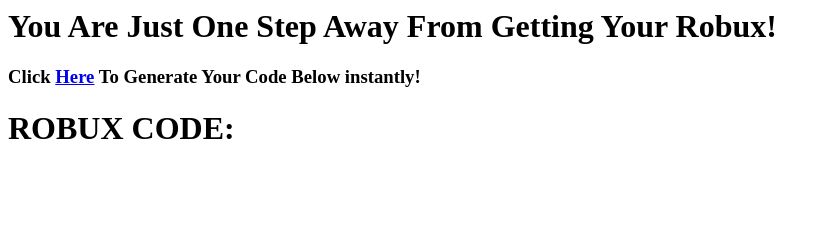
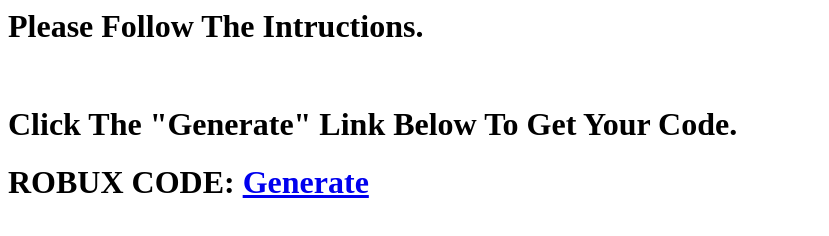
Before and after one commit to kittens4u/step-2, a plain HTML site: page index.html in a window 1280 px wide. Shown: the whole page, without its empty margins (0-829 px from the left). Drawn offline with Linux system fonts and the light colour scheme.

Commit message:
Update index.html

```diff
--- a/index.html
+++ b/index.html
@@ -1,3 +1,4 @@
-<h1>You Are Just One Step Away From Getting Your Robux!</h1>
-<h3>Click <a href="https://zrobux.github.io/step3">Here</a> To Generate Your Code Below instantly! </h3>
-<h1>ROBUX CODE: </h1>
+<h1> Please Follow The Intructions.</h1>
+<br>
+<h1> Click The "Generate" Link Below To Get Your Code.<h1>
+<h1>ROBUX CODE: <a href="https://zrobux.github.io/step3">Generate</a> </h1>
```
